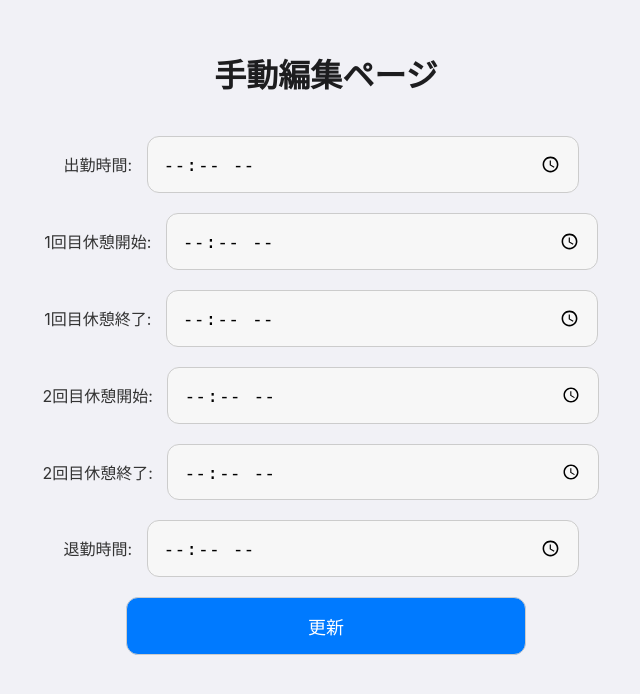
After one commit to muuuu9923/flask-shukkin-system, a Flask app: template templates/manual_edit.html in a window 1280 px wide. The commit adds this page. Shown: the top 694 px of the page, without its empty margins (314-954 px from the left). Run offline with Flask 3, Linux system fonts and the light colour scheme; the template is opened without the code that fills it, so the values that code supplies are empty; parts of the project's set-up code (start-up, migrations or seed data) failed here and were passed over.

Commit message:
Apple風UI & 手動編集機能追加

```diff
--- a/app.py
+++ b/app.py
@@ -1,4 +1,4 @@
-from flask import Flask, render_template, request, jsonify, session
+from flask import Flask, render_template, request, jsonify, session, redirect, url_for
 import gspread
 from oauth2client.service_account import ServiceAccountCredentials
 import datetime
@@ -54,45 +54,6 @@ def get_rounded_time(is_cut_off=True):
 
     return now.replace(minute=minutes, second=0, microsecond=0, hour=hour)
 
-def convert_minutes_to_fraction(minutes):
-    """分数に変換（6分単位）"""
-    return round(minutes / 6, 1)
-
-def calculate_work_hours(start_time_str, end_time_str):
-    """ 出勤時間と退勤時間から労働時間を計算（通常と深夜に分けて） """
-    start_time = datetime.datetime.strptime(start_time_str, "%H:%M")
-    end_time = datetime.datetime.strptime(end_time_str, "%H:%M")
-
-    # 時間の差を計算
-    work_duration = end_time - start_time
-
-    # 時間数に換算
-    total_minutes = work_duration.total_seconds() / 60  # 分に換算
-
-    # 通常労働時間（22時前）
-    regular_minutes = 0
-    if start_time.hour < 22:
-        if end_time.hour <= 22:
-            regular_minutes = total_minutes
-        else:
-            # 22時以降の時間もあるので22時までの時間を計算
-            regular_minutes = (datetime.datetime(start_time.year, start_time.month, start_time.day, 22, 0) - start_time).total_seconds() / 60
-
-    # 深夜労働時間（22時以降）
-    night_minutes = 0
-    if end_time.hour >= 22:
-        # 22時からの労働時間を計算
-        if end_time.hour < 24:
-            night_minutes = total_minutes
-        else:
-            night_minutes = (end_time - datetime.datetime(end_time.year, end_time.month, end_time.day, 22, 0)).total_seconds() / 60
-
-    # 分数に変換
-    regular_hours = convert_minutes_to_fraction(regular_minutes)
-    night_hours = convert_minutes_to_fraction(night_minutes)
-
-    return regular_hours, night_hours
-
 # ログイン認証
 @app.route("/login", methods=["POST"])
 def login():
@@ -105,10 +66,31 @@ def login():
     else:
         return jsonify({"success": False})
 
+# 今日の出勤状況を取得
+@app.route("/get_today_status", methods=["GET"])
+def get_today_status():
+    today_row = get_today_row()
+
+    # 出勤時間、1回目休憩開始、1回目休憩終了、退勤時間を取得
+    shukkin_time = sheet.cell(today_row, 3).value  # 出勤（C列）
+    kyukei1_start = sheet.cell(today_row, 4).value  # 1回目休憩開始（D列）
+    kyukei1_end = sheet.cell(today_row, 5).value  # 1回目休憩終了（E列）
+    kyukei2_start = sheet.cell(today_row, 6).value  # 2回目休憩開始（F列）
+    kyukei2_end = sheet.cell(today_row, 7).value  # 2回目休憩終了（G列）
+    taikin_time = sheet.cell(today_row, 9).value  # 退勤（I列）
+
+    return jsonify({
+        "shukkin_time": shukkin_time,
+        "kyukei1_start": kyukei1_start,
+        "kyukei1_end": kyukei1_end,
+        "kyukei2_start": kyukei2_start,
+        "kyukei2_end": kyukei2_end,
+        "taikin_time": taikin_time
+    })
+
 # ボタンが押されたときに記録する処理
 @app.route("/record", methods=["POST"])
 def record():
-    # セッションにユーザー情報がない場合、ログインしていないと判断
     if "user" not in session:
         return jsonify({"error": "ログインしてください！"}), 400
 
@@ -116,57 +98,63 @@ def record():
     action = data["action"]
 
     # 出勤、休憩開始、休憩終了、退勤に応じて時間を計算
-    if action in ["shukkin", "kyukei1_start", "kyukei2_start"]:
-        now = get_rounded_time(is_cut_off=True)  # 切り捨て
-    else:
-        now = get_rounded_time(is_cut_off=False)  # 切り上げ
+    now = get_rounded_time(is_cut_off=True) if action in ["shukkin", "kyukei1_start", "kyukei2_start"] else get_rounded_time(is_cut_off=False)
 
     row = get_today_row()
 
     # アクションに応じて記録するセルを決定
     action_map = {
         "shukkin": 3,  # C列（出勤）
-        "kyukei1_start": 4,  # D列（1回目の休憩開始）
-        "kyukei1_end": 5,  # E列（1回目の休憩終了）
-        "kyukei2_start": 6,  # F列（2回目の休憩開始）
-        "kyukei2_end": 7,  # G列（2回目の休憩終了）
-        "taikin": 8  # H列（退勤）
+        "kyukei1_start": 4,  # D列（1回目休憩開始）
+        "kyukei1_end": 5,  # E列（1回目休憩終了）
+        "kyukei2_start": 6,  # F列（2回目休憩開始）
+        "kyukei2_end": 7,  # G列（2回目休憩終了）
+        "taikin": 9  # I列（退勤）
     }
 
     if action in action_map:
         sheet.update_cell(row, action_map[action], now.strftime("%H:%M"))
-
-        # 出勤時間と退勤時間から労働時間（通常と深夜）を計算
-        if action in ["shukkin", "taikin"]:  # 出勤または退勤時に労働時間計算
-            start_time = sheet.cell(row, 3).value  # 出勤時間（C列）
-            end_time = now.strftime("%H:%M")  # 退勤時間
-            regular_hours, night_hours = calculate_work_hours(start_time, end_time)
-
-            # I列（通常労働時間）とJ列（深夜労働時間）に出力
-            sheet.update_cell(row, 9, regular_hours)  # I列（通常労働時間）
-            sheet.update_cell(row, 10, night_hours)  # J列（深夜労働時間）
-
-            # 日別の労働時間合計を計算（I6〜I36, J6〜J36に表示）
-            for i in range(6, 37):
-                total_regular_hours = 0
-                total_night_hours = 0
-                for j in range(6, 37):
-                    total_regular_hours += float(sheet.cell(i, 9).value or 0)  # I列（通常労働時間）
-                    total_night_hours += float(sheet.cell(i, 10).value or 0)  # J列（深夜労働時間）
-
-                # 合計をI6〜I36、J6〜J36に反映
-                sheet.update_cell(i, 9, total_regular_hours)  # I列（通常労働時間合計）
-                sheet.update_cell(i, 10, total_night_hours)  # J列（深夜労働時間合計）
-
         return jsonify({"message": f"{action} を記録しました！"})
     else:
         return jsonify({"error": "無効なアクションです。"}), 400
 
-# ログアウト処理
-@app.route("/logout", methods=["POST"])
-def logout():
-    session.pop("user", None)  # セッションからログイン情報を削除
-    return jsonify({"message": "ログアウトしました！"})
+# 手動編集ページ表示
+@app.route("/manual_edit", methods=["GET"])
+def manual_edit():
+    if "user" not in session:
+        return redirect(url_for("index"))
+
+    # 今日のデータを取得してページに渡す
+    today_row = get_today_row()
+    data = {
+        "shukkin": sheet.cell(today_row, 3).value,
+        "kyukei1_start": sheet.cell(today_row, 4).value,
+        "kyukei1_end": sheet.cell(today_row, 5).value,
+        "kyukei2_start": sheet.cell(today_row, 6).value,
+        "kyukei2_end": sheet.cell(today_row, 7).value,
+        "taikin": sheet.cell(today_row, 9).value
+    }
+
+    return render_template("manual_edit.html", data=data)
+
+# 手動編集データの更新処理
+@app.route("/update_manual", methods=["POST"])
+def update_manual():
+    if "user" not in session:
+        return jsonify({"error": "ログインしてください！"}), 400
+
+    data = request.json
+    today_row = get_today_row()
+
+    # 入力されたデータをGoogle Sheetsに更新
+    sheet.update_cell(today_row, 3, data.get("shukkin"))
+    sheet.update_cell(today_row, 4, data.get("kyukei1_start"))
+    sheet.update_cell(today_row, 5, data.get("kyukei1_end"))
+    sheet.update_cell(today_row, 6, data.get("kyukei2_start"))
+    sheet.update_cell(today_row, 7, data.get("kyukei2_end"))
+    sheet.update_cell(today_row, 9, data.get("taikin"))
+
+    return jsonify({"message": "データが更新されました！"})
 
 # Webページを表示するルート
 @app.route("/")
--- /dev/null
+++ b/templates/manual_edit.html
@@ -0,0 +1,90 @@
+<!DOCTYPE html>
+<html lang="ja">
+<head>
+    <meta charset="UTF-8">
+    <meta name="viewport" content="width=device-width, initial-scale=1.0">
+    <title>出勤管理システム - 手動編集</title>
+    <style>
+        body {
+            font-family: -apple-system, BlinkMacSystemFont, "Segoe UI", "Roboto", "Oxygen", "Ubuntu", "Cantarell", "Fira Sans", "Droid Sans", "Helvetica Neue", sans-serif;
+            background-color: #f1f1f6;
+            text-align: center;
+            margin-top: 50px;
+            color: #333;
+        }
+        h1 {
+            font-size: 32px;
+            color: #1D1D1F;
+            margin-bottom: 30px;
+        }
+        input[type="time"], button {
+            padding: 15px;
+            font-size: 18px;
+            border-radius: 12px;
+            border: 1px solid #ccc;
+            width: 80%;
+            max-width: 400px;
+            margin: 10px;
+        }
+        button {
+            background-color: #007aff;
+            color: white;
+            cursor: pointer;
+            transition: background-color 0.3s;
+        }
+        button:hover {
+            background-color: #0051a8;
+        }
+        input[type="time"] {
+            background-color: #f7f7f7;
+        }
+    </style>
+</head>
+<body>
+    <h1>手動編集ページ</h1>
+
+    <div>
+        <label for="shukkin">出勤時間:</label>
+        <input type="time" id="shukkin" value="{{ data.shukkin }}">
+        <br>
+        <label for="kyukei1_start">1回目休憩開始:</label>
+        <input type="time" id="kyukei1_start" value="{{ data.kyukei1_start }}">
+        <br>
+        <label for="kyukei1_end">1回目休憩終了:</label>
+        <input type="time" id="kyukei1_end" value="{{ data.kyukei1_end }}">
+        <br>
+        <label for="kyukei2_start">2回目休憩開始:</label>
+        <input type="time" id="kyukei2_start" value="{{ data.kyukei2_start }}">
+        <br>
+        <label for="kyukei2_end">2回目休憩終了:</label>
+        <input type="time" id="kyukei2_end" value="{{ data.kyukei2_end }}">
+        <br>
+        <label for="taikin">退勤時間:</label>
+        <input type="time" id="taikin" value="{{ data.taikin }}">
+        <br>
+        <button onclick="updateManual()">更新</button>
+    </div>
+
+    <script>
+        function updateManual() {
+            const data = {
+                "shukkin": document.getElementById("shukkin").value,
+                "kyukei1_start": document.getElementById("kyukei1_start").value,
+                "kyukei1_end": document.getElementById("kyukei1_end").value,
+                "kyukei2_start": document.getElementById("kyukei2_start").value,
+                "kyukei2_end": document.getElementById("kyukei2_end").value,
+                "taikin": document.getElementById("taikin").value
+            };
+
+            fetch("/update_manual", {
+                method: "POST",
+                headers: { "Content-Type": "application/json" },
+                body: JSON.stringify(data)
+            })
+            .then(response => response.json())
+            .then(data => alert(data.message))
+            .catch(error => alert("エラーが発生しました！"));
+        }
+    </script>
+</body>
+</html>
```
Also changed, not shown: templates/index.html (+39 -106 lines).
